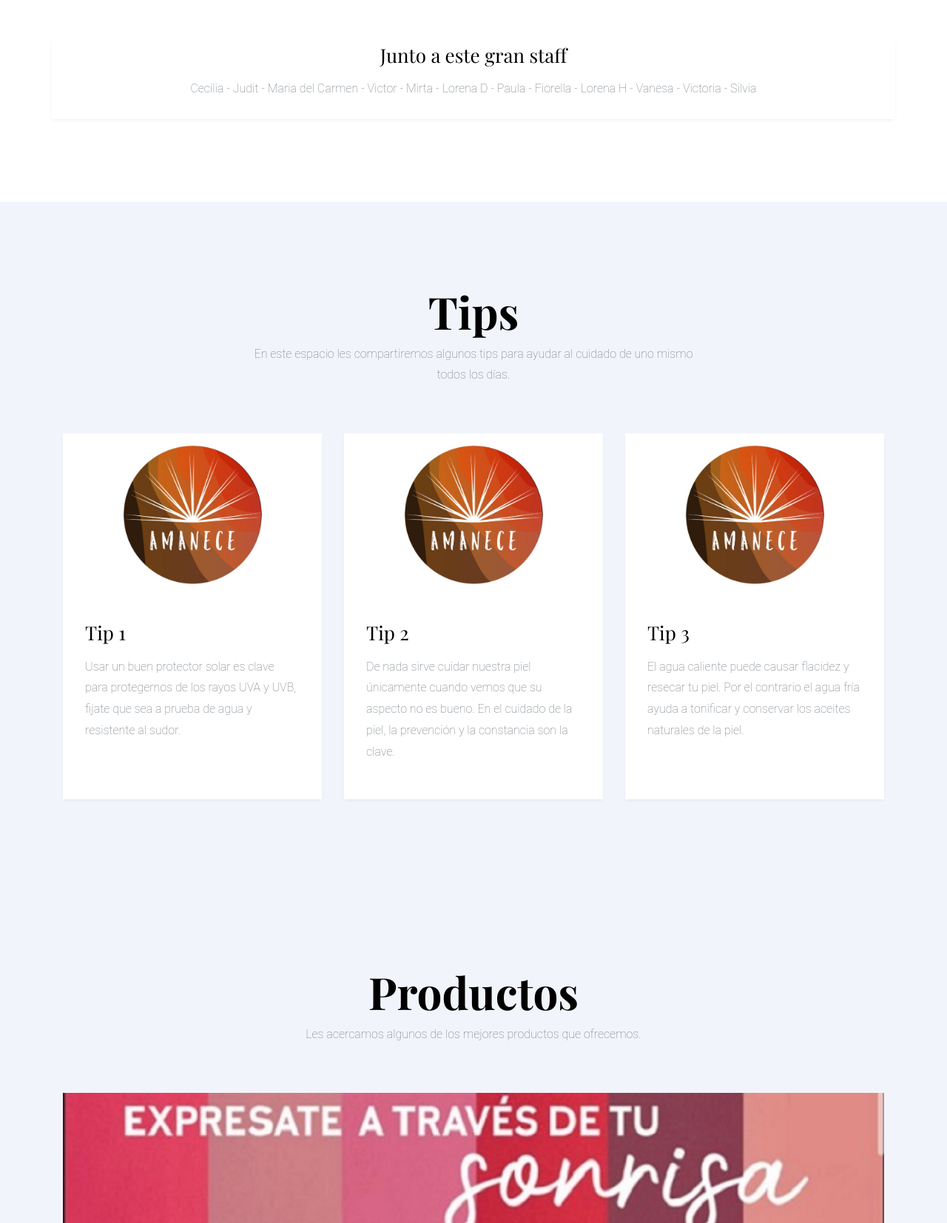
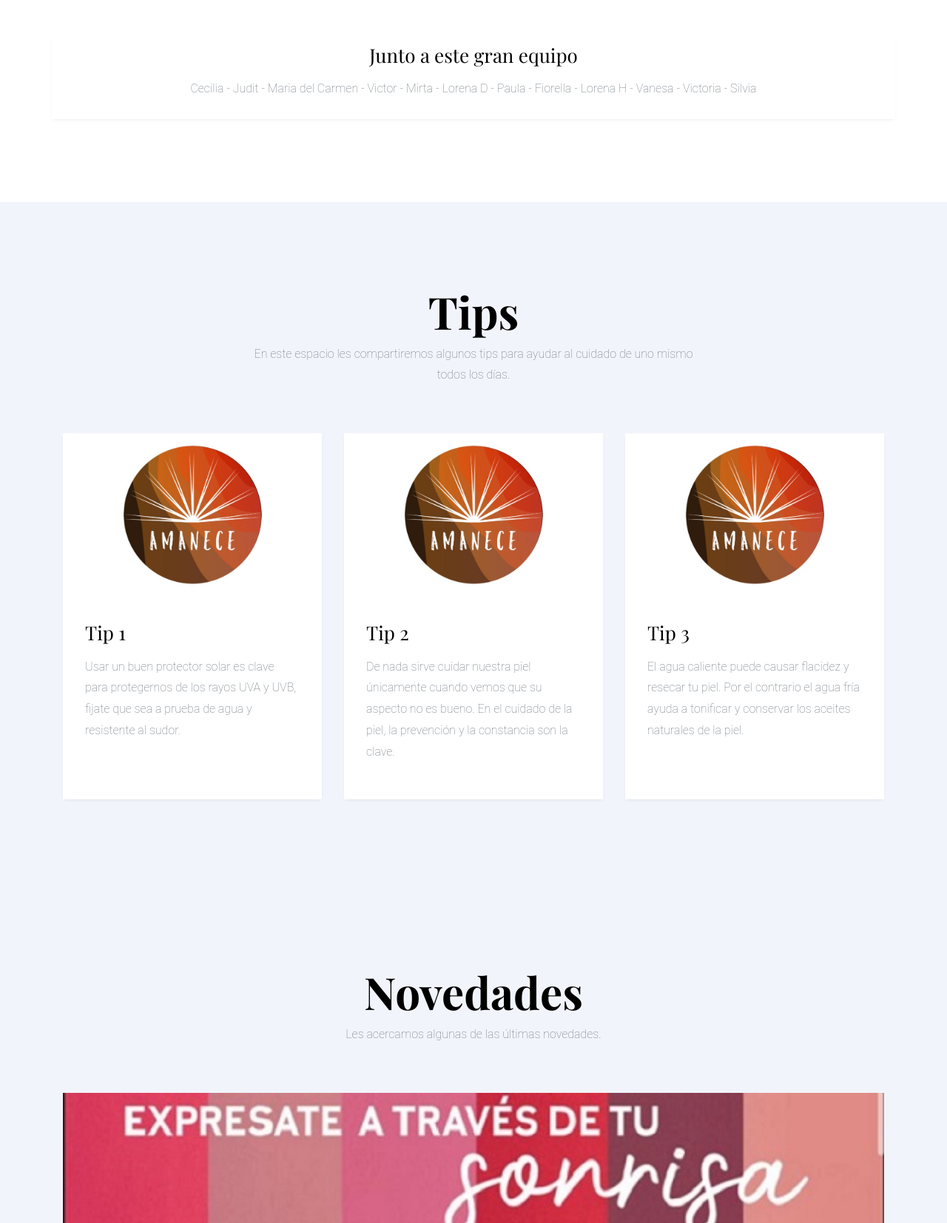
Before and after one commit to rodbau/amanece, a PHP site: page / in a window 1280 px wide. Shown: the part 2174-3828 px from the top of the page at 74% size. Run offline with PHP 8.4, Linux system fonts and the light colour scheme; some web fonts are replaced.

Commit message:
news section

```diff
--- a/index.php
+++ b/index.php
@@ -42,7 +42,7 @@
             <li class="nav-item"><a class="nav-link" href="#section-about">Sobre Nosotros</a></li>
             <li class="nav-item"><a class="nav-link" href="#section-team">Equipo</a></li>
             <li class="nav-item"><a class="nav-link" href="#section-events">Tips</a></li>
-            <li class="nav-item"><a class="nav-link" href="#section-products">Productos</a></li>
+            <li class="nav-item"><a class="nav-link" href="#section-products">Novedades</a></li>
             <li class="nav-item"><a class="nav-link" href="images/LookMarzoAbril2021web2_V.pdf" target="_blank">Catálogo</a></li>
             <li class="nav-item"><a class="nav-link" href="#section-contact">Contacto</a></li>
           </ul>
@@ -151,7 +151,7 @@
             <div class="media media-custom d-block mb-12 h-100">
               <div class="media-body" style="text-align: center;">
                 <span class="meta-post"> </span>
-                <h2 class="mt-0 mb-3"><p>Junto a este gran staff</p></h2>
+                <h2 class="mt-0 mb-3"><p>Junto a este gran equipo</p></h2>
                 <p>Cecilia - Judit - Maria del Carmen - Victor - Mirta - Lorena D - Paula - Fiorella - Lorena H - Vanesa - Victoria - Silvia</p>
               </div>
             </div>
@@ -213,8 +213,8 @@
       <div class="container">
         <div class="row justify-content-center text-center mb-5">
           <div class="col-md-7">
-            <h2 class="heading" data-aos="fade-up">Productos</h2>
-            <p data-aos="fade-up" data-aos-delay="100">Les acercamos algunos de los mejores productos que ofrecemos.</p>
+            <h2 class="heading" data-aos="fade-up">Novedades</h2>
+            <p data-aos="fade-up" data-aos-delay="100">Les acercamos algunas de las últimas novedades.</p>
           </div>
         </div>
         <div class="row">
@@ -351,7 +351,7 @@
               <li><a class="nav-link" href="#section-about">Sobre Nosotros</a></li>
               <li><a class="nav-link" href="#section-team">Equipo</a></li>
               <li><a class="nav-link" href="#section-events">Tips</a></li>
-              <li><a class="nav-link" href="#section-products">Productos</a></li>
+              <li><a class="nav-link" href="#section-products">Novedades</a></li>
               <li><a class="nav-link" href="#section-contact">Contacto</a></li>
             </ul>
           </div>
```
